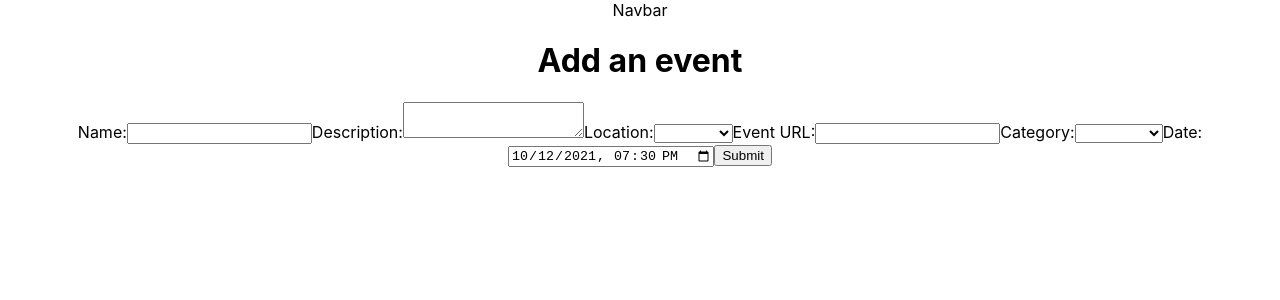
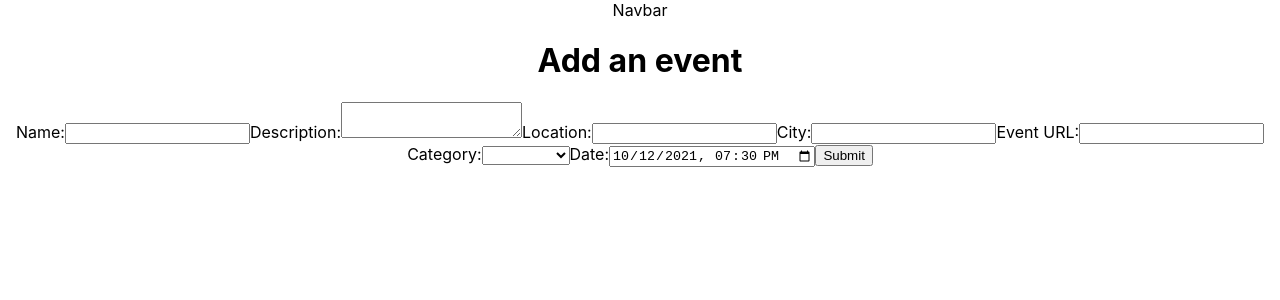
Before and after one commit to koli9513/dotned-enterprise-frontend, a React (Create React App) app: page /events/add in a window 1280 px wide. Shown: the top 300 px of the page. Built offline with nearby package versions, Linux system fonts and the light colour scheme.

Commit message:
fix: add missing input for city

```diff
--- a/src/components/AddEvent.js
+++ b/src/components/AddEvent.js
@@ -68,18 +68,22 @@ const AddEvent = () => {
 
       <label>
         Location:
-        <select
+        <input
           name="location"
           value={event.location}
           onChange={handleChange}
           required
-        >
-          <option key=""></option>
+        />
+      </label>
 
-          <option>Budapest</option>
-          <option>Szeged</option>
-          <option>Győr</option>
-        </select>
+      <label>
+        City:
+        <input
+          name="city"
+          value={event.city}
+          onChange={handleChange}
+          required
+        />
       </label>
 
       <label>
```
